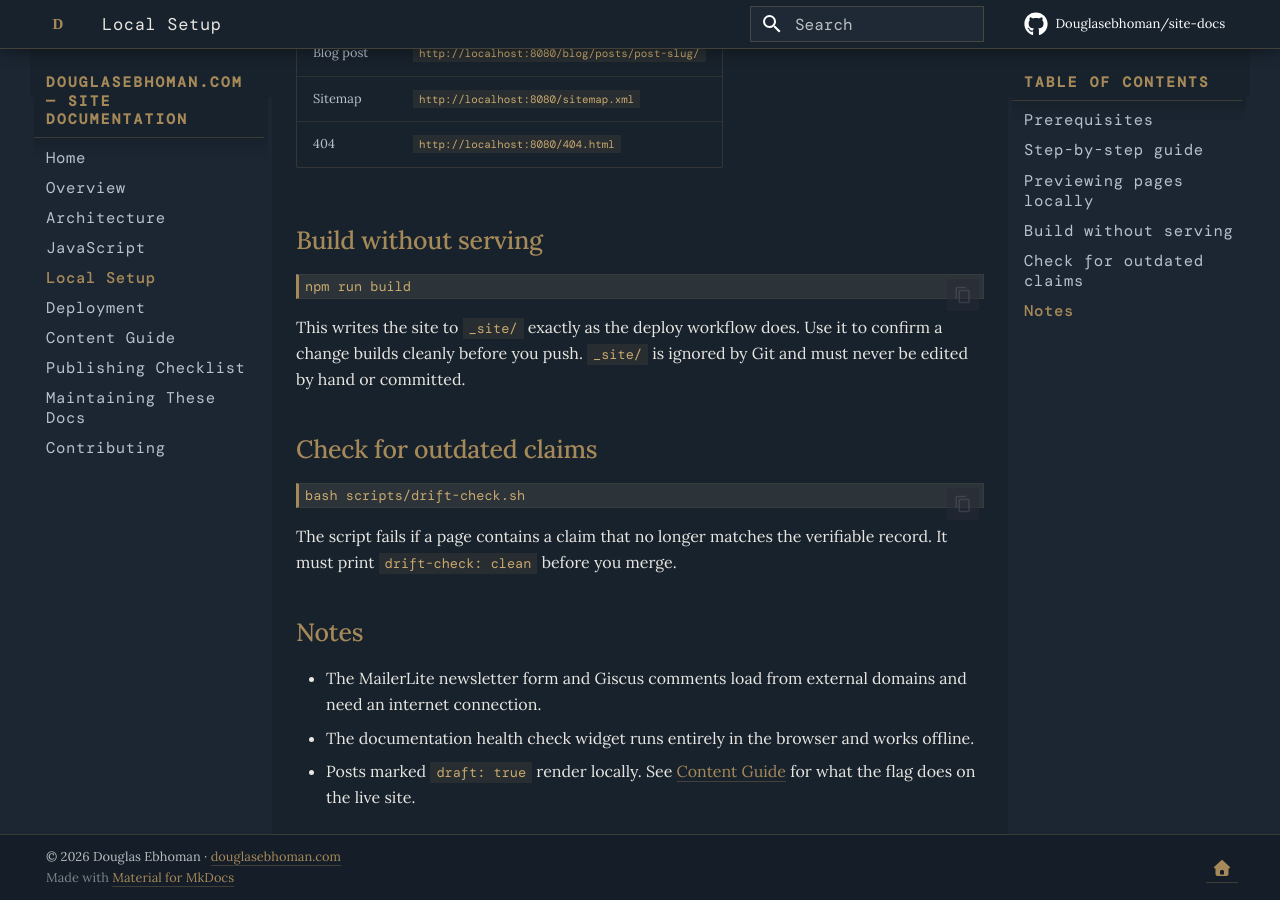
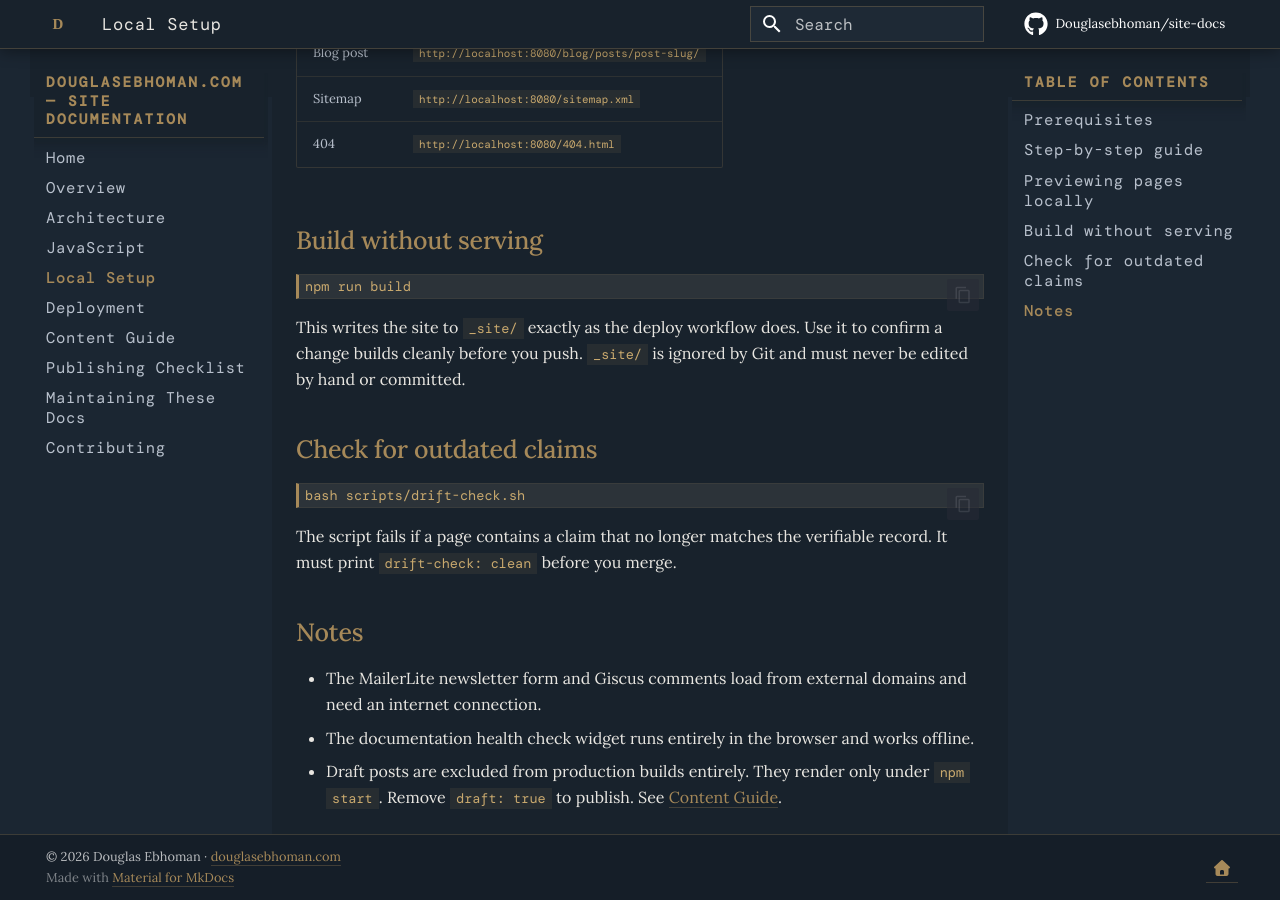
Before and after one commit to Douglasebhoman/site-docs, an MkDocs documentation site: the page built from docs/local-setup.md, in a window 1280 px wide and 900 px high, scrolled down 1655 px. Built offline with MkDocs 1.6.1 and Material for MkDocs 9.7.7, drawn with Linux system fonts in a browser that asks for light colours; some web fonts are replaced; comment, search, counter and statistics services are not loaded.

Commit message:
docs: align the local setup drafts note with the content guide
Co-Authored-By: Claude Opus 5.5 <noreply@anthropic.com>

```diff
--- a/docs/local-setup.md
+++ b/docs/local-setup.md
@@ -77,4 +77,4 @@ The script fails if a page contains a claim that no longer matches the verifiabl
 
 - The MailerLite newsletter form and Giscus comments load from external domains and need an internet connection.
 - The documentation health check widget runs entirely in the browser and works offline.
-- Posts marked `draft: true` render locally. See [Content Guide](content-guide.md) for what the flag does on the live site.
+- Draft posts are excluded from production builds entirely. They render only under `npm start`. Remove `draft: true` to publish. See [Content Guide](content-guide.md#drafts).
```
